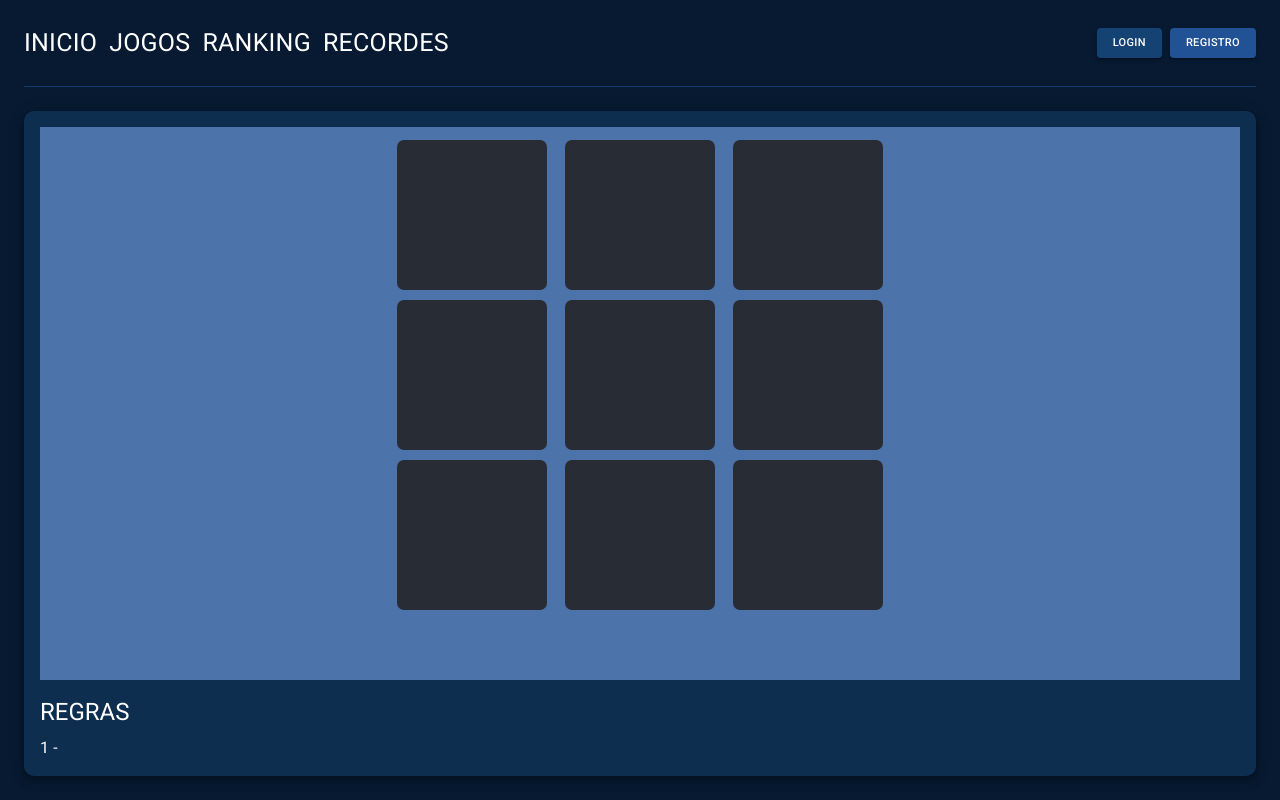
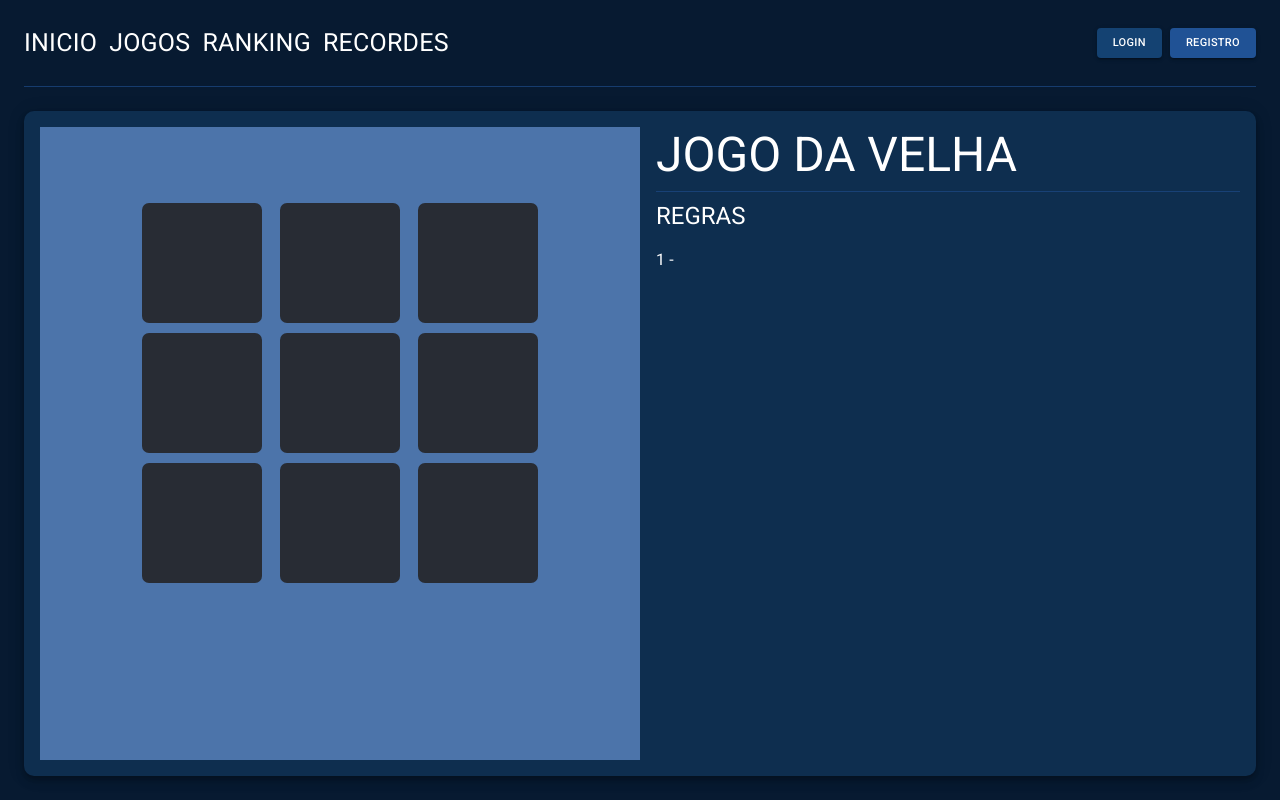
Before and after one commit to rodhenr/SiteJogos, a React (Create React App) app: page /jogos/tictactoe in a window 1280 px wide. Built offline with nearby package versions, Linux system fonts and the light colour scheme.

Commit message:
:recycle: refactor: Alterações no jogo da velha para telas maiores

```diff
--- a/src/features/game/pages/Jokenpo.tsx
+++ b/src/features/game/pages/Jokenpo.tsx
@@ -7,25 +7,25 @@ function Jokenpo() {
       tablet: "100%",
       laptop: "100%",
       desktop: "100%",
-      desktopLarger: "100%",
+      desktopLarge: "100%",
     },
     width: {
       mobile: "100%",
       tablet: "100%",
       laptop: "100%",
       desktop: "100%",
-      desktopLarger: "100%",
+      desktopLarge: "100%",
     },
     rulesOnSide: {
       mobile: false,
       tablet: false,
       laptop: false,
       desktop: false,
-      desktopLarger: false,
+      desktopLarge: false,
     }}
 
   return (
-    <GameLayout rulesList={[""]} sizes={sizes}>
+    <GameLayout gameName={"JoKenPo"} rulesList={[""]} sizes={sizes}>
       <div>JOGO</div>
     </GameLayout>
   );
--- a/src/features/game/pages/TicTacToe.tsx
+++ b/src/features/game/pages/TicTacToe.tsx
@@ -5,29 +5,29 @@ function TicTacToe() {
   const sizes = {
     height: {
       mobile: "400px",
-      tablet: "100%",
-      laptop: "100%",
+      tablet: "450px",
+      laptop: "550px",
       desktop: "100%",
-      desktopLarger: "100%",
+      desktopLarge: "100%",
     },
     width: {
       mobile: "100%",
       tablet: "100%",
       laptop: "100%",
-      desktop: "100%",
-      desktopLarger: "100%",
+      desktop: "50%",
+      desktopLarge: "50%",
     },
     rulesOnSide: {
       mobile: false,
       tablet: false,
       laptop: false,
-      desktop: false,
-      desktopLarger: false,
+      desktop: true,
+      desktopLarge: true,
     },
   };
 
   return (
-    <GameLayout rulesList={[""]} sizes={sizes}>
+    <GameLayout gameName={"Jogo da Velha"} rulesList={[""]} sizes={sizes}>
       <Game />
     </GameLayout>
   );
--- a/src/features/game/pages/Uno.tsx
+++ b/src/features/game/pages/Uno.tsx
@@ -7,26 +7,26 @@ function Uno() {
       tablet: "100%",
       laptop: "100%",
       desktop: "100%",
-      desktopLarger: "100%",
+      desktopLarge: "100%",
     },
     width: {
       mobile: "100%",
       tablet: "100%",
       laptop: "100%",
       desktop: "100%",
-      desktopLarger: "100%",
+      desktopLarge: "100%",
     },
     rulesOnSide: {
       mobile: false,
       tablet: false,
       laptop: false,
       desktop: false,
-      desktopLarger: false,
+      desktopLarge: false,
     },
   };
 
   return (
-    <GameLayout rulesList={[""]} sizes={sizes}>
+    <GameLayout gameName={"UNO"} rulesList={[""]} sizes={sizes}>
       <div>JOGO</div>
     </GameLayout>
   );
--- a/src/features/game/pages/Yahtzee.tsx
+++ b/src/features/game/pages/Yahtzee.tsx
@@ -7,26 +7,26 @@ function Yahtzee() {
       tablet: "100%",
       laptop: "100%",
       desktop: "100%",
-      desktopLarger: "100%",
+      desktopLarge: "100%",
     },
     width: {
       mobile: "100%",
       tablet: "100%",
       laptop: "100%",
       desktop: "100%",
-      desktopLarger: "100%",
+      desktopLarge: "100%",
     },
     rulesOnSide: {
       mobile: false,
       tablet: false,
       laptop: false,
       desktop: false,
-      desktopLarger: false,
+      desktopLarge: false,
     },
   };
 
   return (
-    <GameLayout rulesList={[""]} sizes={sizes}>
+    <GameLayout gameName={"Yahtzee"} rulesList={[""]} sizes={sizes}>
       <div>JOGO</div>
     </GameLayout>
   );
--- a/src/features/game/tictactoe/components/GameSquares.tsx
+++ b/src/features/game/tictactoe/components/GameSquares.tsx
@@ -17,11 +17,15 @@ function GameSquares({ itens, play }: Props) {
       sx={{
         gridTemplateColumns: {
           mobile: "repeat(3, 80px)",
-          laptop: "repeat(3, 160px)",
+          tablet: "repeat(3, 100px)",
+          laptop: "repeat(3, 130px)",
+          desktopLarge: "repeat(3, 160px)",
         },
         gridTemplateRows: {
           mobile: "repeat(3, 80px)",
-          laptop: "repeat(3, 160px)",
+          tablet: "repeat(3, 100px)",
+          laptop: "repeat(3, 130px)",
+          desktopLarge: "repeat(3, 160px)",
         },
       }}
     >
@@ -35,8 +39,18 @@ function GameSquares({ itens, play }: Props) {
             justifyContent={"center"}
             sx={{
               cursor: "pointer",
-              height: { mobile: "70px", laptop: "150px" },
-              width: { mobile: "70px", laptop: "150px" },
+              height: {
+                mobile: "70px",
+                tablet: "90px",
+                laptop: "120px",
+                desktopLarge: "150px",
+              },
+              width: {
+                mobile: "70px",
+                tablet: "90px",
+                laptop: "120px",
+                desktopLarge: "150px",
+              },
 
               "& p": {
                 fontSize: { mobile: "44px", laptop: "96px" },
--- a/src/shared/layout/GameLayout.tsx
+++ b/src/shared/layout/GameLayout.tsx
@@ -1,6 +1,6 @@
 import { v4 as uuidv4 } from "uuid";
 
-import { Box, Typography } from "@mui/material";
+import { Box, Divider, Typography } from "@mui/material";
 
 import MainLayout from "./MainLayout";
 
@@ -10,31 +10,32 @@ export interface ISize {
     tablet: string;
     laptop: string;
     desktop: string;
-    desktopLarger: string;
+    desktopLarge: string;
   };
   width: {
     mobile: string;
     tablet: string;
     laptop: string;
     desktop: string;
-    desktopLarger: string;
+    desktopLarge: string;
   };
   rulesOnSide: {
     mobile: boolean;
     tablet: boolean;
     laptop: boolean;
     desktop: boolean;
-    desktopLarger: boolean;
+    desktopLarge: boolean;
   };
 }
 
 interface IProps {
   children: JSX.Element | JSX.Element[];
+  gameName: string;
   rulesList: string[];
   sizes: ISize;
 }
 
-function GameLayout({ children, rulesList, sizes }: IProps) {
+function GameLayout({ children, gameName, rulesList, sizes }: IProps) {
   return (
     <MainLayout>
       <Box
@@ -48,6 +49,13 @@ function GameLayout({ children, rulesList, sizes }: IProps) {
         gap={2}
         p={2}
         sx={{
+          flexDirection: {
+            mobile: sizes.rulesOnSide.mobile ? "row" : "column",
+            tablet: sizes.rulesOnSide.tablet ? "row" : "column",
+            laptop: sizes.rulesOnSide.laptop ? "row" : "column",
+            desktop: sizes.rulesOnSide.desktop ? "row" : "column",
+            desktopLarge: sizes.rulesOnSide.desktopLarge ? "row" : "column",
+          },
           overflowY: "auto",
 
           "&::-webkit-scrollbar": {
@@ -63,7 +71,11 @@ function GameLayout({ children, rulesList, sizes }: IProps) {
         >
           {children}
         </Box>
-        <Box display={"flex"} flex={1} flexDirection={"column"}>
+        <Box display={"flex"} flex={1} flexDirection={"column"} gap={1}>
+          <Typography color={"#FFF"} variant={"h3"}>
+            {gameName.toUpperCase()}
+          </Typography>
+          <Divider sx={{ bgcolor: "info.main", opacity: 0.75 }} />
           <Typography color={"#FFF"} mb={1} variant="h5">
             REGRAS
           </Typography>
```
